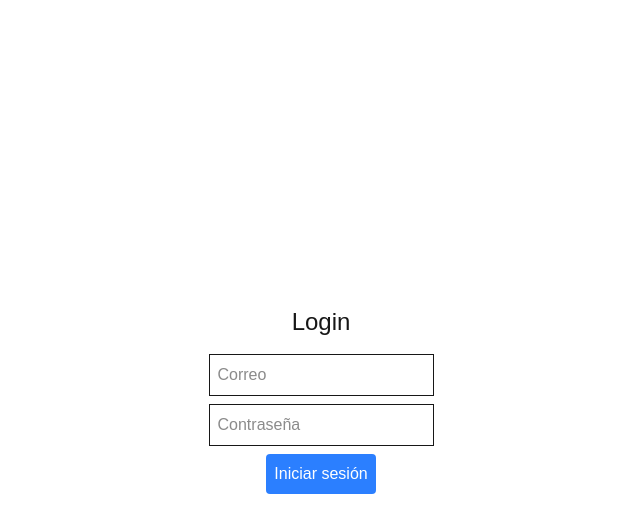
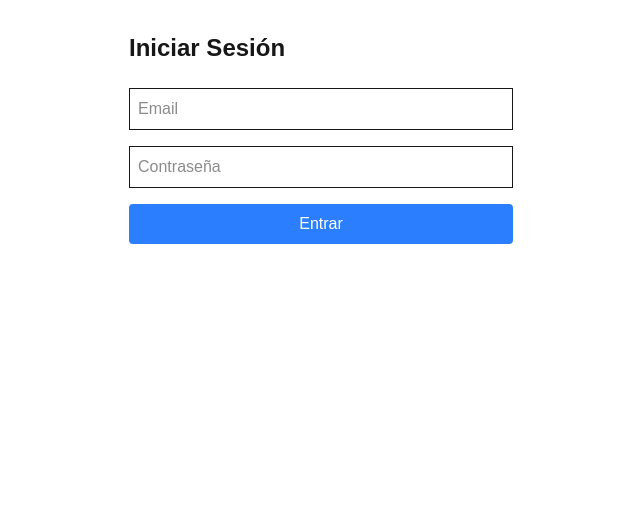
Before and after one commit to kur0bai/omni.pro, a Next.js app: page /auth/login in a window 1280 px wide. Shown: the top 532 px of the page, without its empty margins (319-959 px from the left). Built offline with nearby package versions, Linux system fonts and the light colour scheme; no server answers.

Commit message:
refactor: adjust basic functions missing styling

```diff
--- a/app/auth/login/page.tsx
+++ b/app/auth/login/page.tsx
@@ -1,58 +1,76 @@
 "use client";
-import { useState } from "react";
+
+import { Formik, Form, Field, ErrorMessage } from "formik";
+import * as Yup from "yup";
 import { signInWithEmailAndPassword } from "firebase/auth";
 import { auth } from "@/lib/firebase";
 import { useRouter } from "next/navigation";
-import { useUserStore } from "@/store/userStore";
-import { setCookie } from "nookies";
 
-export default function Login() {
-  const [email, setEmail] = useState("");
-  const [password, setPassword] = useState("");
+const LoginPage = () => {
   const router = useRouter();
-  const setUser = useUserStore((state) => state.setUser);
 
-  const handleLogin = async () => {
-    try {
-      const res = await signInWithEmailAndPassword(auth, email, password);
-      const token = await res.user.getIdToken();
-      setUser(res.user);
-      //Using cookies to save the token ;)
-      setCookie(null, "user-token", token, {
-        maxAge: 60 * 60 * 24,
-        path: "/",
+  const initialValues = { email: "", password: "" };
+
+  const validationSchema = Yup.object({
+    email: Yup.string().email("Email inválido").required("Requerido"),
+    password: Yup.string().min(6, "Mínimo 6 caracteres").required("Requerido"),
   });
 
+  const handleSubmit = async (values: typeof initialValues) => {
+    try {
+      await signInWithEmailAndPassword(auth, values.email, values.password);
       router.push("/dashboard");
-    } catch (error) {
-      console.error(error);
-      alert("Error al iniciar sesión");
+    } catch (error: any) {
+      console.error(error.message);
+      alert("Error en el login");
     }
   };
 
   return (
-    <div className="flex flex-col items-center justify-center min-h-screen">
-      <h1 className="text-2xl mb-4">Login</h1>
-      <input
-        className="border p-2 mb-2"
+    <div className="max-w-md mx-auto p-8">
+      <h1 className="text-2xl font-bold mb-6">Iniciar Sesión</h1>
+
+      <Formik
+        initialValues={initialValues}
+        validationSchema={validationSchema}
+        onSubmit={handleSubmit}
+      >
+        <Form className="flex flex-col gap-4">
+          <div>
+            <Field
+              name="email"
               type="email"
-        placeholder="Correo"
-        value={email}
-        onChange={(e) => setEmail(e.target.value)}
+              placeholder="Email"
+              className="border p-2 w-full"
             />
-      <input
-        className="border p-2 mb-2"
+            <ErrorMessage
+              name="email"
+              component="div"
+              className="text-red-500 text-sm"
+            />
+          </div>
+
+          <div>
+            <Field
+              name="password"
               type="password"
               placeholder="Contraseña"
-        value={password}
-        onChange={(e) => setPassword(e.target.value)}
+              className="border p-2 w-full"
             />
-      <button
-        onClick={handleLogin}
-        className="bg-blue-500 text-white p-2 rounded"
-      >
-        Iniciar sesión
+            <ErrorMessage
+              name="password"
+              component="div"
+              className="text-red-500 text-sm"
+            />
+          </div>
+
+          <button type="submit" className="bg-blue-500 text-white py-2 rounded">
+            Entrar
           </button>
+        </Form>
+      </Formik>
     </div>
   );
-}
+};
+
+export default LoginPage;
--- a/app/auth/register/page.tsx
+++ b/app/auth/register/page.tsx
@@ -1,46 +1,79 @@
-import { useState } from "react";
+"use client";
+
+import { Formik, Form, Field, ErrorMessage } from "formik";
+import * as Yup from "yup";
 import { createUserWithEmailAndPassword } from "firebase/auth";
 import { auth } from "@/lib/firebase";
-import { useRouter } from "next/router";
+import { useRouter } from "next/navigation";
 
-export default function Register() {
-  const [email, setEmail] = useState("");
-  const [password, setPassword] = useState("");
+const RegisterPage = () => {
   const router = useRouter();
 
-  const handleRegister = async () => {
+  const initialValues = { email: "", password: "" };
+
+  const validationSchema = Yup.object({
+    email: Yup.string().email("Email inválido").required("Requerido"),
+    password: Yup.string().min(6, "Mínimo 6 caracteres").required("Requerido"),
+  });
+
+  const handleSubmit = async (values: typeof initialValues) => {
     try {
-      await createUserWithEmailAndPassword(auth, email, password);
-      router.push("/login");
-    } catch (error) {
-      console.error(error);
-      alert("Error al registrarse");
+      await createUserWithEmailAndPassword(auth, values.email, values.password);
+      router.push("/dashboard");
+    } catch (error: any) {
+      console.error(error.message);
+      alert("Error en el registro");
     }
   };
 
   return (
-    <div className="flex flex-col items-center justify-center min-h-screen">
-      <h1 className="text-2xl mb-4">Registro</h1>
-      <input
-        className="border p-2 mb-2"
+    <div className="max-w-md mx-auto p-8">
+      <h1 className="text-2xl font-bold mb-6">Crear Cuenta</h1>
+
+      <Formik
+        initialValues={initialValues}
+        validationSchema={validationSchema}
+        onSubmit={handleSubmit}
+      >
+        <Form className="flex flex-col gap-4">
+          <div>
+            <Field
+              name="email"
               type="email"
-        placeholder="Correo"
-        value={email}
-        onChange={(e) => setEmail(e.target.value)}
+              placeholder="Email"
+              className="border p-2 w-full"
             />
-      <input
-        className="border p-2 mb-2"
+            <ErrorMessage
+              name="email"
+              component="div"
+              className="text-red-500 text-sm"
+            />
+          </div>
+
+          <div>
+            <Field
+              name="password"
               type="password"
               placeholder="Contraseña"
-        value={password}
-        onChange={(e) => setPassword(e.target.value)}
+              className="border p-2 w-full"
             />
+            <ErrorMessage
+              name="password"
+              component="div"
+              className="text-red-500 text-sm"
+            />
+          </div>
+
           <button
-        onClick={handleRegister}
-        className="bg-green-500 text-white p-2 rounded"
+            type="submit"
+            className="bg-green-500 text-white py-2 rounded"
           >
-        Registrarse
+            Registrarme
           </button>
+        </Form>
+      </Formik>
     </div>
   );
-}
+};
+
+export default RegisterPage;
--- a/app/dashboard/page.tsx
+++ b/app/dashboard/page.tsx
@@ -1,5 +1,95 @@
-import React from "react";
+"use client";
 
-export const page = () => {
-  return <div>The best dashboard ever</div>;
+import { useEffect, useState } from "react";
+import { getTasks, createTask, deleteTask } from "@/services/task.service";
+import { useRouter } from "next/navigation";
+import { auth } from "@/lib/firebase";
+import { onAuthStateChanged } from "firebase/auth";
+
+const Dashboard = () => {
+  const [tasks, setTasks] = useState<any[]>([]);
+  const [title, setTitle] = useState("");
+  const [description, setDescription] = useState("");
+  const [userId, setUserId] = useState<string | null>(null);
+  const router = useRouter();
+
+  useEffect(() => {
+    const unsubscribe = onAuthStateChanged(auth, async (user) => {
+      if (user) {
+        setUserId(user.uid);
+        const fetchedTasks = await getTasks(user.uid);
+        setTasks(fetchedTasks);
+      } else {
+        router.push("/login");
+      }
+    });
+
+    return () => unsubscribe();
+  }, []);
+
+  const handleCreate = async () => {
+    if (!title || !description) return;
+
+    if (userId) {
+      const newTask = await createTask(title, description, userId);
+      setTasks((prev) => [...prev, newTask]);
+      setTitle("");
+      setDescription("");
+    }
+  };
+
+  const handleDelete = async (taskId: string) => {
+    await deleteTask(taskId);
+    setTasks((prev) => prev.filter((task) => task.id !== taskId));
+  };
+
+  return (
+    <div className="max-w-2xl mx-auto py-8">
+      <h1 className="text-2xl font-bold mb-4">Tus Tareas</h1>
+
+      <div className="mb-6">
+        <input
+          type="text"
+          placeholder="Título"
+          className="border p-2 w-full mb-2"
+          value={title}
+          onChange={(e) => setTitle(e.target.value)}
+        />
+        <textarea
+          placeholder="Descripción"
+          className="border p-2 w-full mb-2"
+          value={description}
+          onChange={(e) => setDescription(e.target.value)}
+        />
+        <button
+          onClick={handleCreate}
+          className="bg-blue-500 text-white px-4 py-2 rounded"
+        >
+          Agregar tarea
+        </button>
+      </div>
+
+      <ul>
+        {tasks.map((task) => (
+          <li
+            key={task.id}
+            className="border p-4 mb-2 flex justify-between items-center"
+          >
+            <div>
+              <h2 className="text-lg font-semibold">{task.title}</h2>
+              <p>{task.description}</p>
+            </div>
+            <button
+              onClick={() => handleDelete(task.id)}
+              className="text-red-500 hover:underline"
+            >
+              Eliminar
+            </button>
+          </li>
+        ))}
+      </ul>
+    </div>
+  );
 };
+
+export default Dashboard;
--- /dev/null
+++ b/interface/task.interface.ts
@@ -0,0 +1,21 @@
+interface Task {
+  id: string;
+  title: string;
+  description: string;
+  createdAt: number;
+  uid: string;
+  expiresAt: number;
+  status: TaskStatus;
+  priority: TaskPriority;
+}
+
+enum TaskStatus {
+  PENDING = "pending",
+  COMPLETED = "completed",
+}
+
+enum TaskPriority {
+  LOW = "low",
+  MEDIUM = "medium",
+  HIGH = "high",
+}
--- a/package.json
+++ b/package.json
@@ -10,10 +10,12 @@
   },
   "dependencies": {
     "firebase": "^11.6.0",
+    "formik": "^2.4.6",
     "next": "15.3.0",
     "nookies": "^2.5.2",
     "react": "^19.0.0",
     "react-dom": "^19.0.0",
+    "yup": "^1.6.1",
     "zustand": "^5.0.3"
   },
   "devDependencies": {
--- /dev/null
+++ b/services/task.service.ts
@@ -0,0 +1,68 @@
+import { db } from "@/lib/firebase";
+import {
+  collection,
+  addDoc,
+  getDocs,
+  deleteDoc,
+  updateDoc,
+  doc,
+  query,
+  where,
+} from "firebase/firestore";
+
+export const createTask = async (
+  title: string,
+  description: string,
+  uid: string
+) => {
+  const tasksRef = collection(db, "tasks");
+  const newTask = {
+    title,
+    description,
+    createdAt: Date.now(),
+    uid,
+  };
+  const docRef = await addDoc(tasksRef, newTask);
+  return { id: docRef.id, ...newTask };
+};
+
+export const getTasks = async (uid: string) => {
+  const tasksRef = collection(db, "tasks");
+  const q = query(tasksRef, where("uid", "==", uid));
+  const snapshot = await getDocs(q);
+
+  const tasks = snapshot.docs.map((doc) => ({
+    id: doc.id,
+    ...doc.data(),
+  })) as any[];
+  return tasks;
+};
+
+export const updateTask = async (
+  taskId: string,
+  title: string,
+  description: string,
+  status: string,
+  priority: string
+) => {
+  const taskDoc = doc(db, "tasks", taskId);
+  await updateDoc(taskDoc, {
+    title,
+    description,
+    status,
+    priority,
+  });
+  const updatedTask = {
+    id: taskId,
+    title,
+    description,
+    status,
+    priority,
+  };
+  return updatedTask;
+};
+
+export const deleteTask = async (taskId: string) => {
+  const taskDoc = doc(db, "tasks", taskId);
+  await deleteDoc(taskDoc);
+};
```
Also changed, not shown: 1 other file (tests, documents, lock files or other folders). Lines whose indentation alone changed are shown as unchanged.
